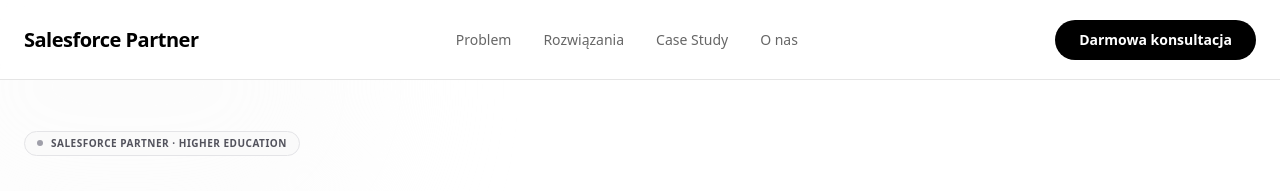
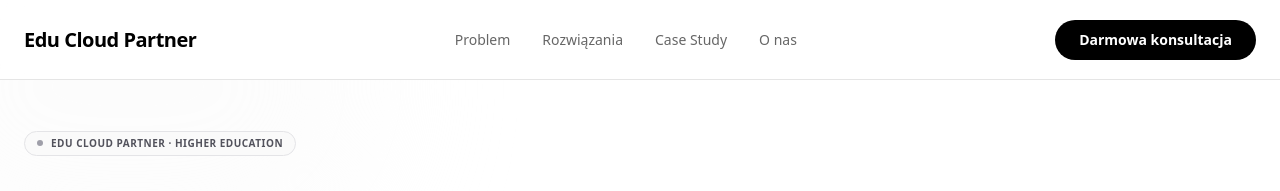
Before and after one commit to Dabermanpl/Think-Beyond-UX, a Next.js app: page / in a window 1280 px wide. Shown: the top 191 px of the page. Built offline with nearby package versions, Linux system fonts and the light colour scheme.

Commit message:
Identity refresh: Rebranded from Salesforce Partner to Edu Cloud Partner across the entire project

```diff
--- a/src/app/layout.tsx
+++ b/src/app/layout.tsx
@@ -19,7 +19,7 @@ const jetbrainsMono = JetBrains_Mono({
 });
 
 export const metadata: Metadata = {
-  title: "Salesforce Partner | Nowoczesna rekrutacja i obsługa studenta",
+  title: "Edu Cloud Partner | Nowoczesna rekrutacja i obsługa studenta",
   description: "Zbuduj cyfrowy uniwersytet, który przyciąga kandydatów, eliminuje papierowe procesy i skraca czas odpowiedzi.",
 };
 
--- a/src/components/Footer.tsx
+++ b/src/components/Footer.tsx
@@ -12,13 +12,13 @@ export function Footer() {
               <div className="w-8 h-8 bg-zinc-800 border border-zinc-700 rounded-lg flex items-center justify-center">
                 <Cloud size={18} className="text-zinc-400" />
               </div>
-              <span className="font-display text-xl font-bold tracking-tight">EduCloudPartner</span>
+              <span className="font-display text-xl font-bold tracking-tight">Edu Cloud Partner</span>
             </div>
             <p className="font-body text-sm text-zinc-400 leading-relaxed max-w-[240px]">
               Autoryzowany Partner Salesforce specjalizujący się w transformacji cyfrowej uczelni wyższych.
             </p>
             <div className="inline-flex items-center gap-2 px-3 py-1.5 bg-zinc-900 border border-zinc-800 rounded-lg text-[10px] font-bold uppercase tracking-widest text-zinc-400">
-              ☁ Salesforce Partner
+              ☁ Edu Cloud Partner
             </div>
             <div className="flex items-center gap-3">
               <Link href="#" className="w-8 h-8 bg-zinc-900 border border-zinc-800 rounded-lg flex items-center justify-center hover:bg-zinc-800 transition-colors">
@@ -70,7 +70,7 @@ export function Footer() {
         {/* Bottom Bar */}
         <div className="pt-8 border-t border-zinc-900 flex flex-col md:row items-center justify-between gap-6">
           <p className="font-body text-xs text-zinc-500">
-            © 2026 EduCloudPartner. Wszelkie prawa zastrzeżone.
+            © 2026 Edu Cloud Partner. Wszelkie prawa zastrzeżone.
           </p>
           <div className="flex gap-8">
             <Link href="#" className="font-body text-xs text-zinc-500 hover:text-white transition-colors">Polityka prywatności</Link>
--- a/src/components/Hero.tsx
+++ b/src/components/Hero.tsx
@@ -15,7 +15,7 @@ export function Hero() {
             <div className="inline-flex items-center gap-2 px-3 py-1 bg-zinc-50 border border-zinc-200 rounded-full">
               <div className="w-1.5 h-1.5 bg-zinc-400 rounded-full" />
               <span className="font-mono text-[10px] font-bold uppercase tracking-wider text-zinc-600">
-                Salesforce Partner · Higher Education
+                Edu Cloud Partner · Higher Education
               </span>
             </div>
 
--- a/src/components/Navbar.tsx
+++ b/src/components/Navbar.tsx
@@ -6,7 +6,7 @@ export function Navbar() {
     <nav className="fixed top-0 left-0 right-0 z-50 bg-bg-page/80 backdrop-blur-md border-b border-border-muted h-20">
       <div className="max-w-7xl mx-auto px-6 h-full flex items-center justify-between">
         <Link href="/" className="font-body font-bold text-xl tracking-tight text-text-primary">
-          Salesforce Partner
+          Edu Cloud Partner
         </Link>
 
         <div className="hidden md:flex items-center gap-8">
```
Also changed, not shown: 1 other file (tests, documents, lock files or other folders).
